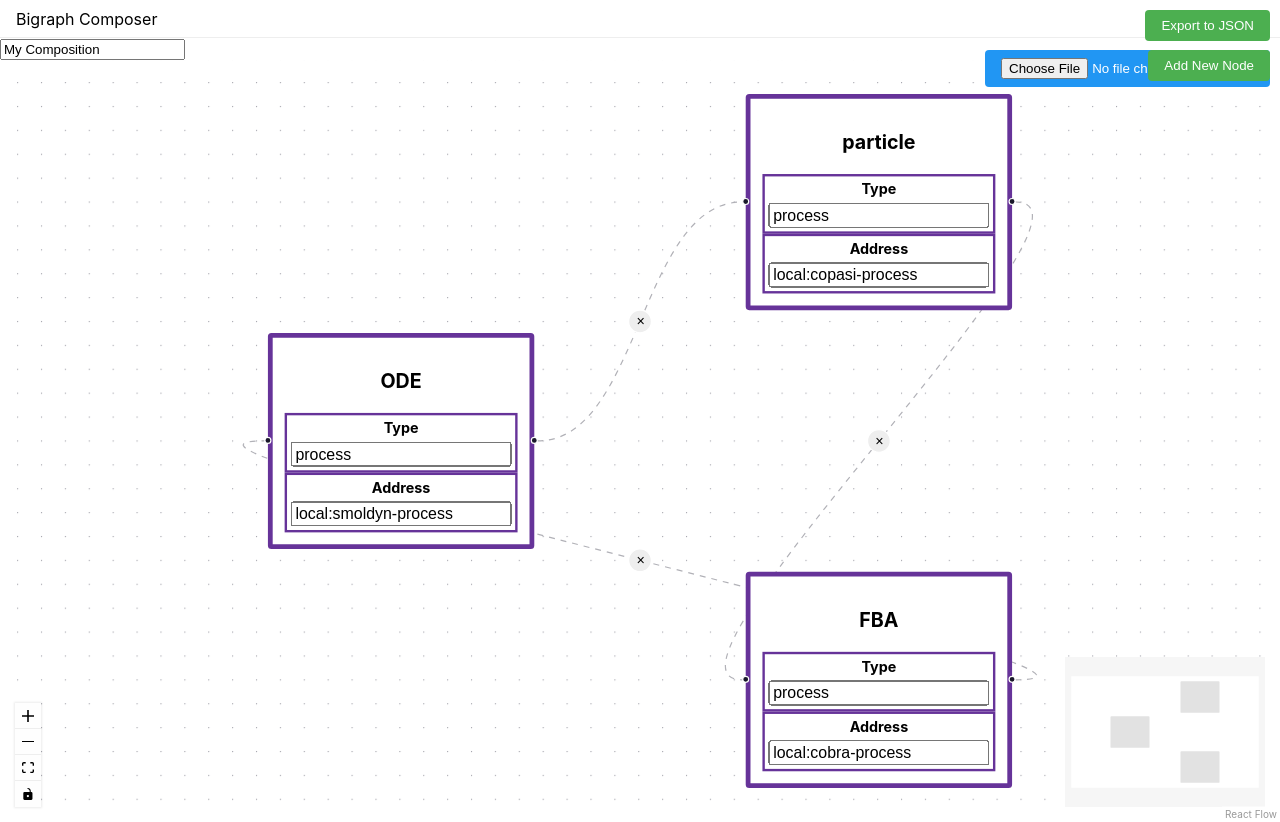
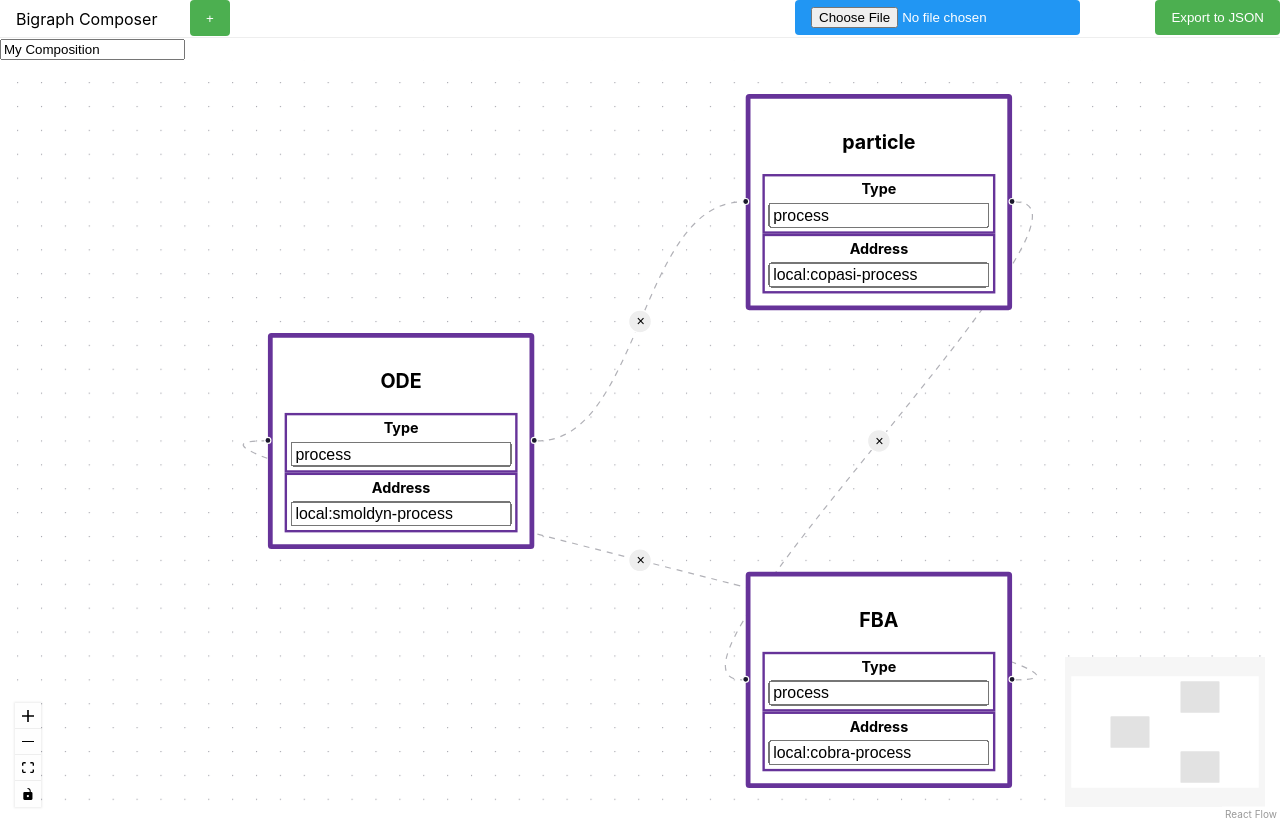
Before and after one commit to AlexPatrie/bio-blocks, a Next.js app: page / in a window 1280 px wide. Built offline with nearby package versions, Linux system fonts and the light colour scheme.

Commit message:
updates to flow and specs

```diff
--- a/src/components/Flow.tsx
+++ b/src/components/Flow.tsx
@@ -13,7 +13,7 @@ import "@xyflow/react/dist/style.css";
 import { initialNodes, nodeTypes, type CustomNodeType } from "./nodes";
 import { initialEdges, edgeTypes, type CustomEdgeType } from "./edges";
 import UploadSpec from "./UploadSpec";
-import {BigraphNode, BigraphSpec, BigraphState} from "../data_model";
+import {BigraphFlowNode, BigraphNode, BigraphNodeSpec, BigraphSpec, BigraphState} from "../data_model";
 import JSZip from "jszip";
 
 // TODO: create method which takes in only spec.json and infers edges/block-specific data from the input/output ports!
@@ -33,7 +33,7 @@ export default function App() {
   );
 
   // graph exporter
-  const exportGraph = () => {
+  const exportComposition = () => {
     const flowRepresentation = {  // translation of process bigraph spec to bio blocks upload
       nodes: nodes.map((node) => ({
         id: node.id,
@@ -50,8 +50,16 @@ export default function App() {
     };
 
     const bigraphState: BigraphState = {};
-    nodes.forEach((node: CustomNodeType) => {  // process-bigraph representation of "state"
-      bigraphState[node.id] = node.data as BigraphNode;
+    nodes.forEach((node: CustomNodeType) => {  // CustomNodeType is the base class on which process-bigraph representation of "state" nodes are constructed
+      const nodeData = node.data as BigraphNode;
+      const nodeId = nodeData.nodeId as string;
+      bigraphState[nodeId] = {
+        _type: nodeData._type,
+        address: nodeData.address,
+        config: nodeData.config,
+        inputs: nodeData.inputs,
+        outputs: nodeData.outputs
+      };
     });
 
     // get project name
@@ -130,13 +138,14 @@ export default function App() {
         <Controls />
       </ReactFlow>
       <div className="buttons-container">
+        <UploadSpec onLoadGraph={handleLoadGraph}/>
         <button
-          onClick={exportGraph}
+          onClick={exportComposition}
           style={{
             position: "absolute",
-            top: 10,
-            right: 10,
-            padding: "8px 16px",
+            top: 0,
+            right: 0,
+            padding: "10px 16px",
             backgroundColor: "#4CAF50",
             color: "#fff",
             border: "none",
@@ -146,14 +155,14 @@ export default function App() {
         >
           Export to JSON
         </button>
-        <UploadSpec onLoadGraph={handleLoadGraph}/>
         <button
           onClick={addNewBigraphNode}
           style={{
             position: "absolute",
-            top: 50,
-            right: 10,
-            padding: "8px 16px",
+            top: 0,
+            //right: 10,
+            left: 190,
+            padding: "10.5px 16px",
             backgroundColor: "#4CAF50",
             color: "#fff",
             border: "none",
@@ -161,7 +170,7 @@ export default function App() {
             cursor: "pointer",
           }}
         >
-          Add New Node
+          +
         </button>
       </div>
     </div>
--- a/src/components/UploadSpec.tsx
+++ b/src/components/UploadSpec.tsx
@@ -69,13 +69,13 @@ const UploadSpec: React.FC<UploadSpecProps> = ({ onLoadGraph }: UploadSpecProps)
   // );
 
   return (
-    <div style={{ position: "absolute", top: 50, right: 10 }}>
+    <div style={{ position: "absolute", top: 0, right: 200 }}>
       <input
         type="file"
         accept=".json"
         onChange={handleFileUpload}
         style={{
-          padding: "8px 16px",
+          padding: "7px 16px",
           backgroundColor: "#2196F3",
           color: "#fff",
           border: "none",
--- a/src/data_model.ts
+++ b/src/data_model.ts
@@ -10,10 +10,12 @@ export type BigraphNode = {
   nodeId?: string;
 };
 
+export type BigraphNodeSpec = Omit<BigraphNode, "nodeId">;
+
 export type BigraphNodeKey = "_type" | "address" | "inputs" | "outputs" | "config" | "nodeId";
 
 export type BigraphState = {
-  [key: string]: BigraphNode | string | number;
+  [key: string]: BigraphNode | BigraphNodeSpec | string | number;
 }
 
 export type BigraphSpec = {
@@ -21,7 +23,7 @@ export type BigraphSpec = {
   composition: string;
 }
 
-export type BigraphFlowNode = Node<BigraphNode>;
+export type BigraphFlowNode = Node<BigraphNode> | Node<BigraphNodeSpec>;
 
 
 /*** bigraph edges (mostly cosmetic) ***/
```
